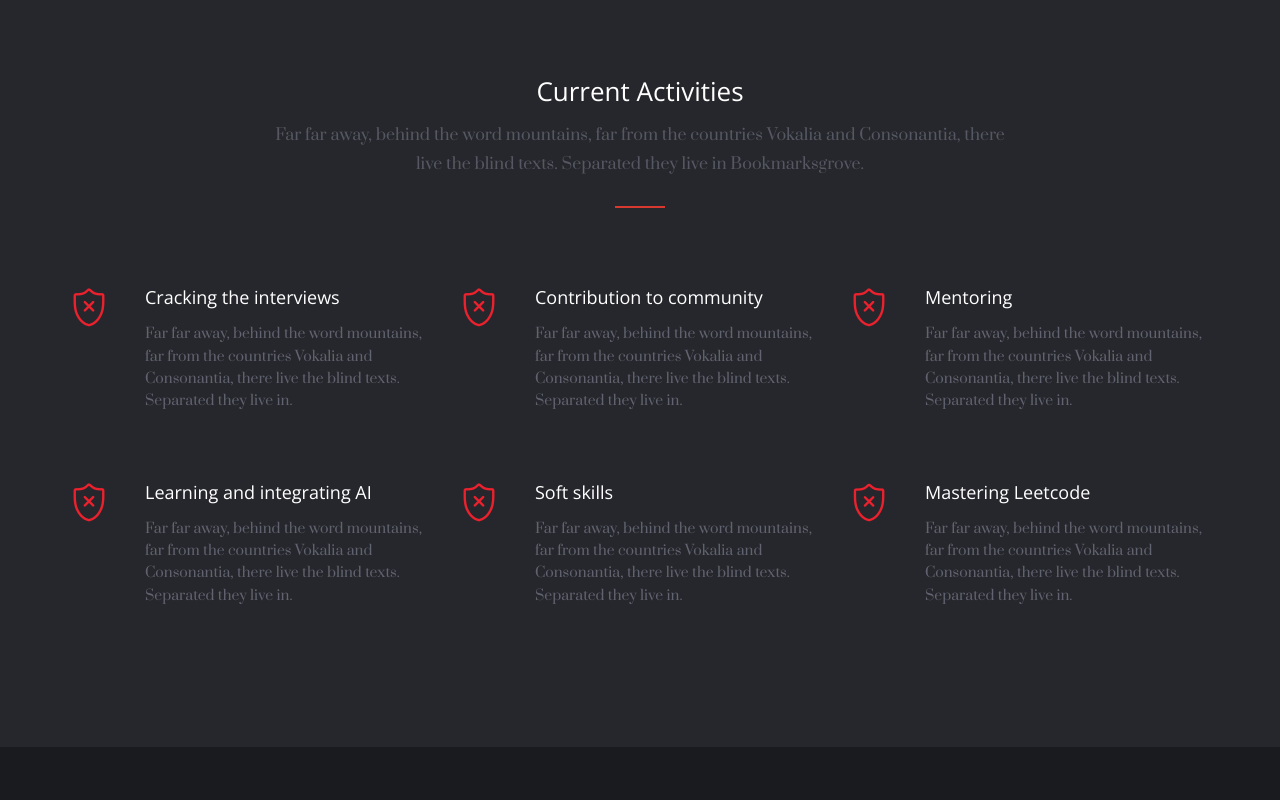
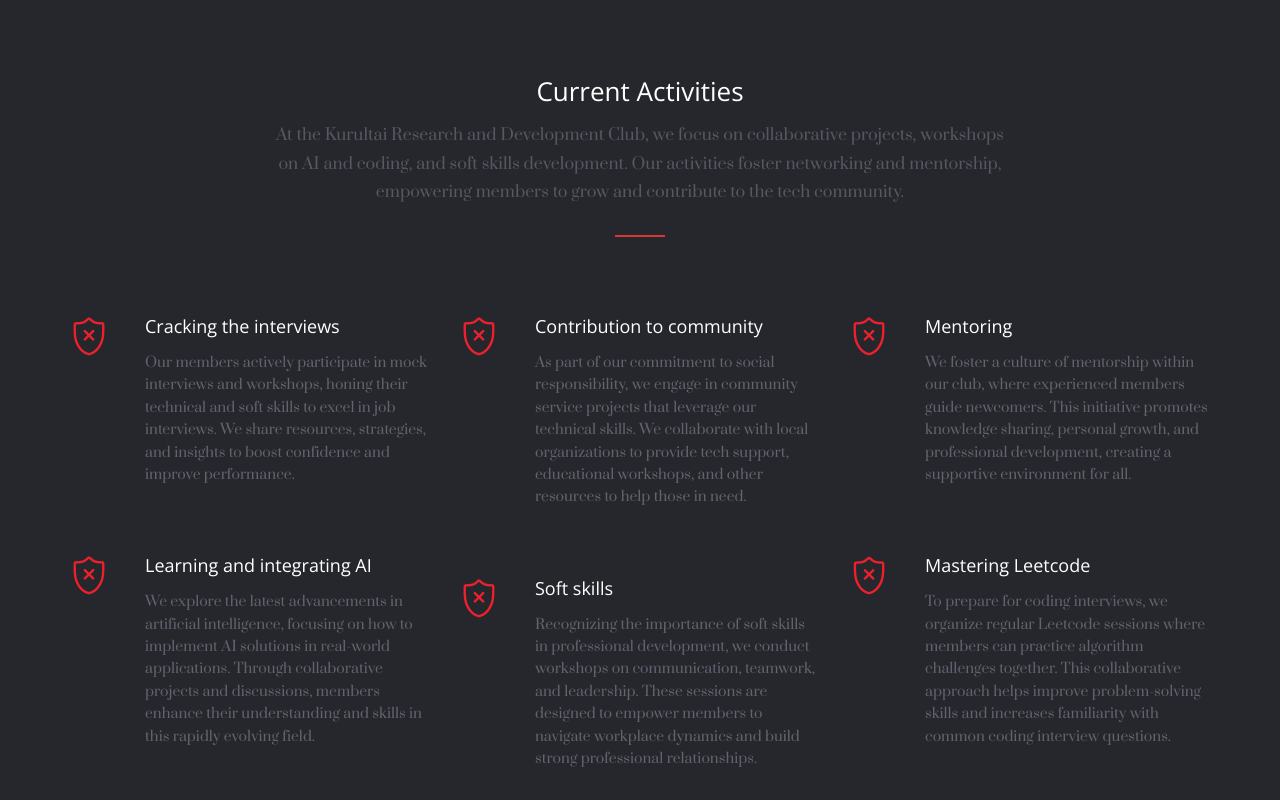
Before and after one commit to KurultAI-Research-Club/kurultai.club, a plain HTML site: page index.html in a window 1280 px wide. Shown: the part 4360-5160 px from the top of the page. Drawn offline with nearby package versions, Linux system fonts and the light colour scheme; some packages are replaced by stand-ins of ours; no server answers; files whose address does not match are found by name.

Commit message:
context changed

```diff
--- a/index.html
+++ b/index.html
@@ -321,9 +321,10 @@
                     <h2 class="to-animate">Current Activities</h2>
                     <div class="row">
                         <div class="col-md-8 col-md-offset-2 subtext">
-                            <h3 class="to-animate">Far far away, behind the word mountains, far from the countries
-                                Vokalia and Consonantia, there live the blind texts. Separated they live in
-                                Bookmarksgrove. </h3>
+                            <h3 class="to-animate">At the Kurultai Research and Development Club, we focus on
+                                collaborative projects, workshops on AI and coding, and soft skills development. Our
+                                activities foster networking and mentorship, empowering members to grow and contribute
+                                to the tech community.</h3>
                         </div>
                     </div>
                 </div>
@@ -334,8 +335,9 @@
                         <i class="icon-shield to-animate-2"></i>
                         <div class="fh5co-post to-animate">
                             <h3>Cracking the interviews</h3>
-                            <p>Far far away, behind the word mountains, far from the countries Vokalia and Consonantia,
-                                there live the blind texts. Separated they live in.</p>
+                            <p>Our members actively participate in mock interviews and workshops, honing their technical
+                                and soft skills to excel in job interviews. We share resources, strategies, and insights
+                                to boost confidence and improve performance.</p>
                         </div>
                     </div>
 
@@ -343,8 +345,11 @@
                         <i class="icon-shield to-animate-2"></i>
                         <div class="fh5co-post to-animate">
                             <h3>Learning and integrating AI</h3>
-                            <p>Far far away, behind the word mountains, far from the countries Vokalia and Consonantia,
-                                there live the blind texts. Separated they live in.</p>
+                            <p>We explore the latest advancements in artificial intelligence, focusing on how to
+                                implement AI solutions in real-world applications. Through collaborative projects and
+                                discussions, members enhance their understanding and skills in this rapidly evolving
+                                field.
+                            </p>
                         </div>
                     </div>
                 </div>
@@ -353,8 +358,10 @@
                         <i class="icon-shield to-animate-2"></i>
                         <div class="fh5co-post to-animate">
                             <h3>Contribution to community</h3>
-                            <p>Far far away, behind the word mountains, far from the countries Vokalia and Consonantia,
-                                there live the blind texts. Separated they live in.</p>
+                            <p>As part of our commitment to social responsibility, we engage in community service
+                                projects that leverage our technical skills. We collaborate with local organizations to
+                                provide tech support, educational workshops, and other resources to help those in
+                                need.</p>
                         </div>
                     </div>
 
@@ -362,8 +369,10 @@
                         <i class="icon-shield to-animate-2"></i>
                         <div class="fh5co-post to-animate">
                             <h3>Soft skills</h3>
-                            <p>Far far away, behind the word mountains, far from the countries Vokalia and Consonantia,
-                                there live the blind texts. Separated they live in.</p>
+                            <p>Recognizing the importance of soft skills in professional development, we conduct
+                                workshops on communication, teamwork, and leadership. These sessions are designed to
+                                empower members to navigate workplace dynamics and build strong professional
+                                relationships.</p>
                         </div>
                     </div>
                 </div>
@@ -372,8 +381,10 @@
                         <i class="icon-shield to-animate-2"></i>
                         <div class="fh5co-post to-animate">
                             <h3>Mentoring</h3>
-                            <p>Far far away, behind the word mountains, far from the countries Vokalia and Consonantia,
-                                there live the blind texts. Separated they live in.</p>
+                            <p>We foster a culture of mentorship within our club, where experienced members guide
+                                newcomers. This initiative promotes knowledge sharing, personal growth, and professional
+                                development, creating a supportive environment for all.
+                            </p>
                         </div>
                     </div>
 
@@ -381,8 +392,10 @@
                         <i class="icon-shield to-animate-2"></i>
                         <div class="fh5co-post to-animate">
                             <h3>Mastering Leetcode</h3>
-                            <p>Far far away, behind the word mountains, far from the countries Vokalia and Consonantia,
-                                there live the blind texts. Separated they live in.</p>
+                            <p>To prepare for coding interviews, we organize regular Leetcode sessions where members can
+                                practice algorithm challenges together. This collaborative approach helps improve
+                                problem-solving skills and increases familiarity with common coding interview
+                                questions.</p>
                         </div>
                     </div>
                 </div>
@@ -430,9 +443,10 @@
                         </div>
                         <h3>Syimyk Akbarov</h3>
                         <span class="position">Co-founder</span>
-                        <p>Focused on hardware and embedded systems, Adiletto brings a unique skill set to the team. He
-                            is committed to developing projects that blend software and hardware, making technology more
-                            accessible and practical for everyday applications</p>
+                        <p>A talented coder with a keen interest in AI and data science, Syimyk is the go-to person for
+                            data-driven solutions. He is dedicated to fostering a collaborative environment that pushes
+                            students to explore new technologies and contribute meaningfully to research.
+                        </p>
                         <ul class="social-media">
                             <li><a href="#" class="facebook"><i class="icon-facebook"></i></a></li>
                             <li><a href="#" class="twitter"><i class="icon-twitter"></i></a></li>
@@ -449,9 +463,9 @@
                         </div>
                         <h3>Zamirbekov Adilet</h3>
                         <span class="position">Co-founder</span>
-                        <p>A talented coder with a keen interest in AI and data science, Syimyk is the go-to person for
-                            data-driven solutions. He is dedicated to fostering a collaborative environment that pushes
-                            students to explore new technologies and contribute meaningfully to research.</p>
+                        <p>Focused on hardware and embedded systems, Adilet brings a unique skill set to the team. He
+                            is committed to developing projects that blend software and hardware, making technology more
+                            accessible and practical for everyday applications</p>
                         <ul class="social-media">
                             <li><a href="#" class="facebook"><i class="icon-facebook"></i></a></li>
                             <li><a href="#" class="twitter"><i class="icon-twitter"></i></a></li>
```
